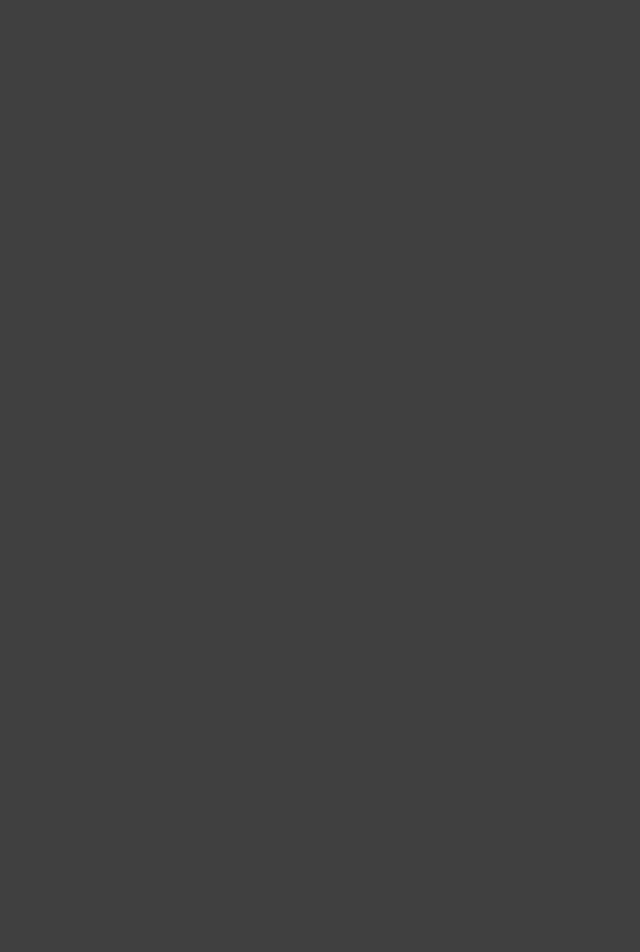
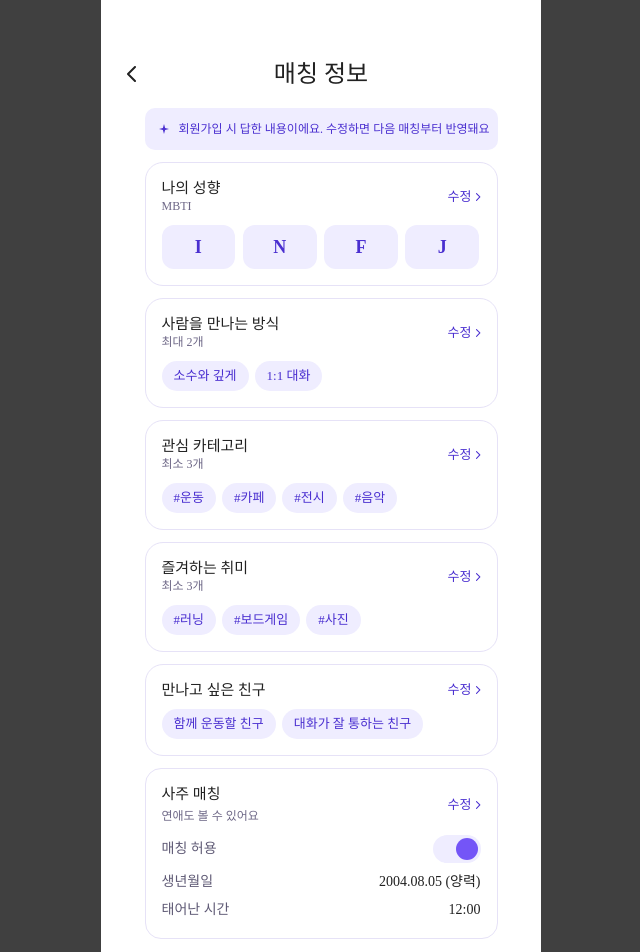
Before and after one commit to sswu-likelion-demoday/FE, a React (Create React App) app: page /mypage/matching-info in a window 1280 px wide. Before the commit this address had no page. Shown: the top 952 px of the page, without its empty margins (319-959 px from the left). Before the commit the page ends 800 px from the top, so only its background shows below. Built offline with nearby package versions, Linux system fonts and the light colour scheme; a web font is replaced by a local one.

Commit message:
feat: 매칭 정보(온보딩 답변) 화면 구현

```diff
--- a/src/pages/Mypage/Mypage.jsx
+++ b/src/pages/Mypage/Mypage.jsx
@@ -48,7 +48,7 @@ const Mypage = () => {
               icon={matchingInfo_icon}
               title="매칭 정보"
               detail="온보딩 답변"
-              onClick={() => navigate("")}
+              onClick={() => navigate("/mypage/matching-info")}
             />
           </div>
         </div>
--- /dev/null
+++ b/src/pages/Mypage/components/MatchingInfoCard.jsx
@@ -0,0 +1,35 @@
+import "./MatchingInfoCard.scss";
+import next_btn from "../../../assets/images/Mypage/next_btn.svg";
+
+const MatchingInfoCard = ({
+  title,
+  description,
+  items,
+  isMbti = false,
+  onEdit,
+}) => {
+  return (
+    <div className="mi_card">
+      <div className="mi_card_top">
+        <div className="mi_card_info">
+          <span className="mi_card_title">{title}</span>
+          {description && <span className="mi_card_desc">{description}</span>}
+        </div>
+
+        <button type="button" className="mi_card_edit" onClick={onEdit}>
+          수정 <img src={next_btn} alt="" />
+        </button>
+      </div>
+
+      <div className={`mi_card_items ${isMbti ? "mbti" : ""}`}>
+        {items.map((item, index) => (
+          <div className="mi_card_item" key={index}>
+            {item}
+          </div>
+        ))}
+      </div>
+    </div>
+  );
+};
+
+export default MatchingInfoCard;
--- /dev/null
+++ b/src/pages/Mypage/components/MatchingInfoCard.scss
@@ -0,0 +1,79 @@
+.mi_card {
+  width: 353px;
+  padding: 16px;
+  border: 1px solid #e6e2f7;
+  border-radius: 18px;
+  background-color: #ffffff;
+
+  line-height: 120%;
+  letter-spacing: -2.4%;
+}
+
+.mi_card_top {
+  display: flex;
+  justify-content: space-between;
+  align-items: center;
+}
+
+.mi_card_info {
+  display: flex;
+  flex-direction: column;
+}
+
+.mi_card_title {
+  font-size: 15px;
+  font-weight: 500;
+}
+
+.mi_card_desc {
+  font-weight: 400;
+  font-size: 12px;
+  color: #6e6887;
+}
+
+.mi_card_edit {
+  display: flex;
+  align-items: center;
+  gap: 4px;
+  color: #4a2fd0;
+  font-weight: 400;
+  font-size: 13px;
+
+  img {
+    width: 5px;
+  }
+}
+
+.mi_card_items {
+  display: flex;
+  flex-wrap: wrap;
+  gap: 6px;
+  margin-top: 10px;
+}
+
+.mi_card_item {
+  padding: 6px 12px;
+  border-radius: 999px;
+  background-color: var(--bg);
+  color: #4a2fd0;
+  font-weight: 500;
+  font-size: 13px;
+  white-space: nowrap;
+}
+
+// MBTI
+.mi_card_items.mbti {
+  display: grid;
+  grid-template-columns: repeat(4, 1fr);
+}
+
+.mbti .mi_card_item {
+  display: flex;
+  justify-content: center;
+  align-items: center;
+  width: 73.75px;
+  height: 44px;
+  border-radius: 12px;
+  font-size: 18px;
+  font-weight: 900;
+}
--- /dev/null
+++ b/src/pages/Mypage/components/SajuMatchingCard.jsx
@@ -0,0 +1,47 @@
+import { useState } from "react";
+import "./SajuMatchingCard.scss";
+import next_btn from "../../../assets/images/Mypage/next_btn.svg";
+
+const SajuMatchingCard = ({ onEdit, birthDate, birthTime }) => {
+  const [isAllowed, setIsAllowed] = useState(true);
+
+  return (
+    <div className="SajuMatchingCard_wrap">
+      <div className="sajumatchingcard_top">
+        <div className="sajumatchingcard_title">
+          <p>사주 매칭</p>
+          <span>연애도 볼 수 있어요</span>
+        </div>
+        <button type="button" onClick={onEdit}>
+          수정 <img src={next_btn} alt="" />
+        </button>
+      </div>
+
+      <div className="sajumatchingcard_main">
+        <div className="sajumatchingcard_toggle">
+          <span>매칭 허용</span>
+          <button
+            type="button"
+            className={`sajumatchingcard_switch ${isAllowed ? "active" : ""}`}
+            role="switch"
+            aria-label="사주 매칭 허용"
+            aria-checked={isAllowed}
+            onClick={() => setIsAllowed(!isAllowed)}
+          />
+        </div>
+
+        <div className="sajumatchingcard_info">
+          <span>생년월일</span>
+          <p>{birthDate}</p>
+        </div>
+
+        <div className="sajumatchingcard_info">
+          <span>태어난 시간</span>
+          <p>{birthTime}</p>
+        </div>
+      </div>
+    </div>
+  );
+};
+
+export default SajuMatchingCard;
--- /dev/null
+++ b/src/pages/Mypage/components/SajuMatchingCard.scss
@@ -0,0 +1,97 @@
+.SajuMatchingCard_wrap {
+  width: 353px;
+  height: 171px;
+  padding: 16px;
+  border: 1px solid #e6e2f7;
+  border-radius: 16px;
+  background-color: #ffffff;
+
+  line-height: 120%;
+  letter-spacing: -2.4%;
+  box-sizing: border-box;
+}
+
+.sajumatchingcard_top {
+  display: flex;
+  justify-content: space-between;
+  align-items: center;
+}
+
+.sajumatchingcard_title {
+  display: flex;
+  flex-direction: column;
+  gap: 4px;
+
+  p {
+    font-size: 15px;
+    font-weight: 500;
+  }
+
+  span {
+    font-weight: 400;
+    font-size: 12px;
+    color: #6e6887;
+  }
+}
+
+.sajumatchingcard_top button {
+  display: flex;
+  align-items: center;
+  gap: 4px;
+  color: #4a2fd0;
+  font-weight: 500;
+  font-size: 13px;
+
+  img {
+    width: 5px;
+  }
+}
+
+.sajumatchingcard_main {
+  display: flex;
+  flex-direction: column;
+  gap: 10px;
+  margin-top: 10px;
+}
+
+.sajumatchingcard_toggle,
+.sajumatchingcard_info {
+  display: flex;
+  justify-content: space-between;
+  align-items: center;
+  font-weight: 400;
+  font-size: 14px;
+  color: #5f5a75;
+}
+
+.sajumatchingcard_info p {
+  font-weight: 500;
+  color: var(--text);
+}
+
+.sajumatchingcard_switch {
+  position: relative;
+  width: 48px;
+  height: 28px;
+  border-radius: 14px;
+  background-color: var(--bg);
+  cursor: pointer;
+
+  &::after {
+    content: "";
+    position: absolute;
+    top: 3px;
+    left: 3px;
+    width: 22px;
+    height: 22px;
+    border-radius: 50%;
+    background-color: var(--sub1);
+  }
+
+  &.active {
+    &::after {
+      transform: translateX(20px);
+      background-color: var(--main);
+    }
+  }
+}
--- /dev/null
+++ b/src/pages/Mypage/pages/MatchingInfo/MatchingInfo.jsx
@@ -0,0 +1,78 @@
+import { useNavigate } from "react-router-dom";
+import "./MatchingInfo.scss";
+import MatchingInfoCard from "../../components/MatchingInfoCard";
+import SajuMatchingCard from "../../components/SajuMatchingCard";
+import MypageHeader from "../../components/MypageHeader";
+import star_purple from "../../../../assets/images/Mypage/star_purple.svg";
+
+const MatchingInfo = () => {
+  const navigate = useNavigate();
+
+  const infoList = [
+    {
+      id: "mbti",
+      title: "나의 성향",
+      description: "MBTI",
+      items: ["I", "N", "F", "J"],
+      isMbti: true,
+    },
+    {
+      id: "meeting",
+      title: "사람을 만나는 방식",
+      description: "최대 2개",
+      items: ["소수와 깊게", "1:1 대화"],
+    },
+    {
+      id: "category",
+      title: "관심 카테고리",
+      description: "최소 3개",
+      items: ["#운동", "#카페", "#전시", "#음악"],
+    },
+    {
+      id: "hobby",
+      title: "즐겨하는 취미",
+      description: "최소 3개",
+      items: ["#러닝", "#보드게임", "#사진"],
+    },
+    {
+      id: "friend",
+      title: "만나고 싶은 친구",
+      items: ["함께 운동할 친구", "대화가 잘 통하는 친구"],
+    },
+  ];
+
+  return (
+    <div className="page MatchingInfo_wrap">
+      <div className="matchinginfo_top">
+        <MypageHeader title="매칭 정보" onBack={() => navigate("/mypage")} />
+        <div className="mi_t_box">
+          <img src={star_purple} alt="" />
+          <p>회원가입 시 답한 내용이에요. 수정하면 다음 매칭부터 반영돼요</p>
+        </div>
+      </div>
+      <div className="matchinginfo_main">
+        <div className="mi_m_1">
+          {infoList.map((info) => (
+            <MatchingInfoCard
+              key={info.id}
+              title={info.title}
+              description={info.description}
+              items={info.items}
+              isMbti={info.isMbti}
+              onEdit={() => navigate(info.path)}
+            />
+          ))}
+        </div>
+        <div className="mi_m_2">
+          <SajuMatchingCard
+            birthDate="2004.08.05 (양력)"
+            birthTime="12:00"
+            onEdit={() => navigate("/saju-setting")}
+          />
+        </div>
+      </div>
+    </div>
+  );
+};
+
+export default MatchingInfo;
--- /dev/null
+++ b/src/pages/Mypage/pages/MatchingInfo/MatchingInfo.scss
@@ -0,0 +1,49 @@
+.MatchingInfo_wrap {
+  display: flex;
+  flex-direction: column;
+  align-items: center;
+  min-height: 100dvh;
+}
+
+// ======================================
+
+.matchinginfo_top {
+  width: 100%;
+  display: flex;
+  flex-direction: column;
+  align-items: center;
+}
+
+.mi_t_box {
+  width: 353px;
+  height: 42px;
+  background-color: var(--bg);
+  display: flex;
+  align-items: center;
+  border-radius: 10px;
+
+  font-size: 12px;
+  font-weight: 400;
+  line-height: 150%;
+  letter-spacing: -2%;
+  color: #4a2fd0;
+  gap: 10px;
+  padding-left: 14px;
+  margin-top: 16.5px;
+}
+
+.mi_m_1 {
+  display: flex;
+  flex-direction: column;
+  gap: 12px;
+
+  margin-top: 12px;
+}
+
+.mi_m_2 {
+  margin-top: 12px;
+}
+
+.matchinginfo_main {
+  padding-bottom: 32px;
+}
--- a/src/routes/MypageRoutes.jsx
+++ b/src/routes/MypageRoutes.jsx
@@ -3,12 +3,14 @@ import { Route } from "react-router-dom";
 import Mypage from "../pages/Mypage/Mypage";
 import EditProfile from "../pages/Mypage/pages/EditProfile/EditProfile";
 import ItemHistory from "../pages/Mypage/pages/ItemHistory/ItemHistory";
+import MatchingInfo from "../pages/Mypage/pages/MatchingInfo/MatchingInfo";
 
 const OnboardingRoutes = (
   <>
     <Route path="/mypage" element={<Mypage />} />
     <Route path="/mypage/edit-profile" element={<EditProfile />} />
     <Route path="/mypage/item-history" element={<ItemHistory />} />
+    <Route path="/mypage/matching-info" element={<MatchingInfo />} />
   </>
 );
 export default OnboardingRoutes;
```
Also changed, not shown: src/assets/images/Mypage/star_purple.svg (added).
